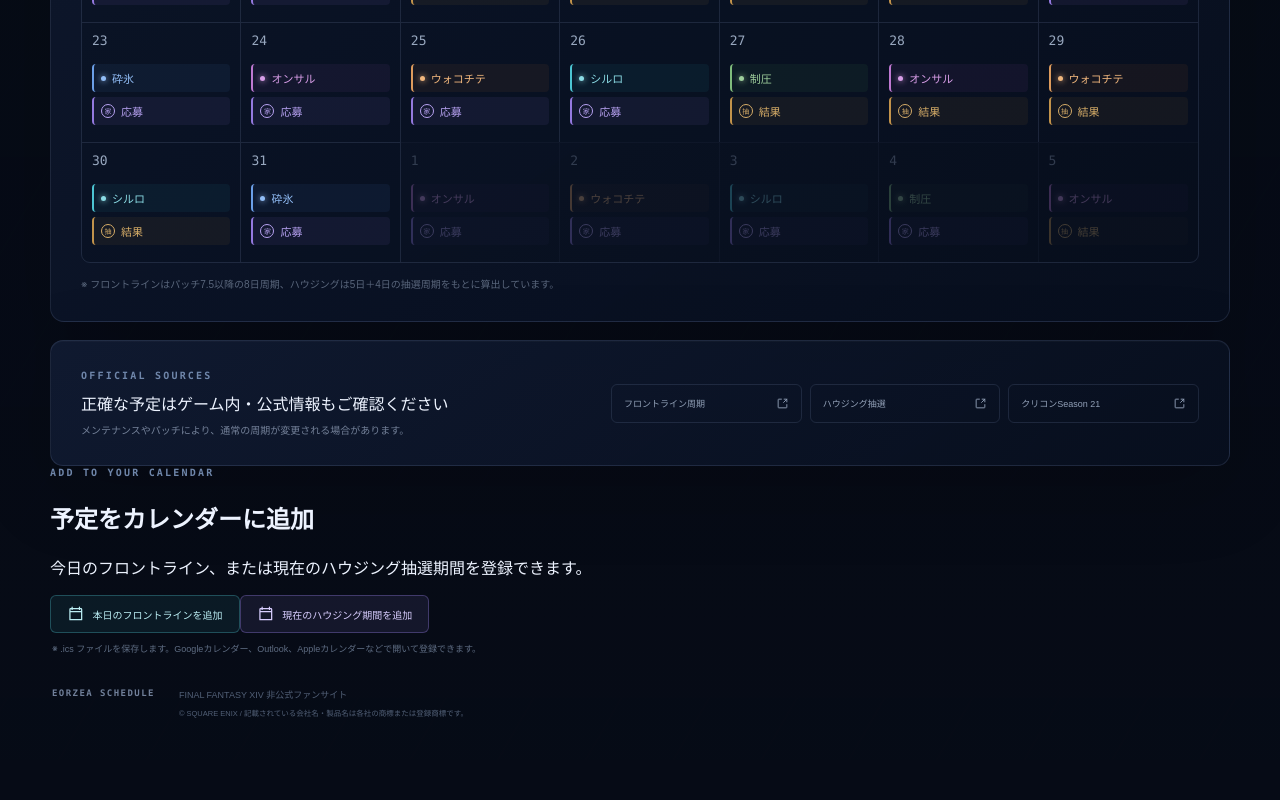
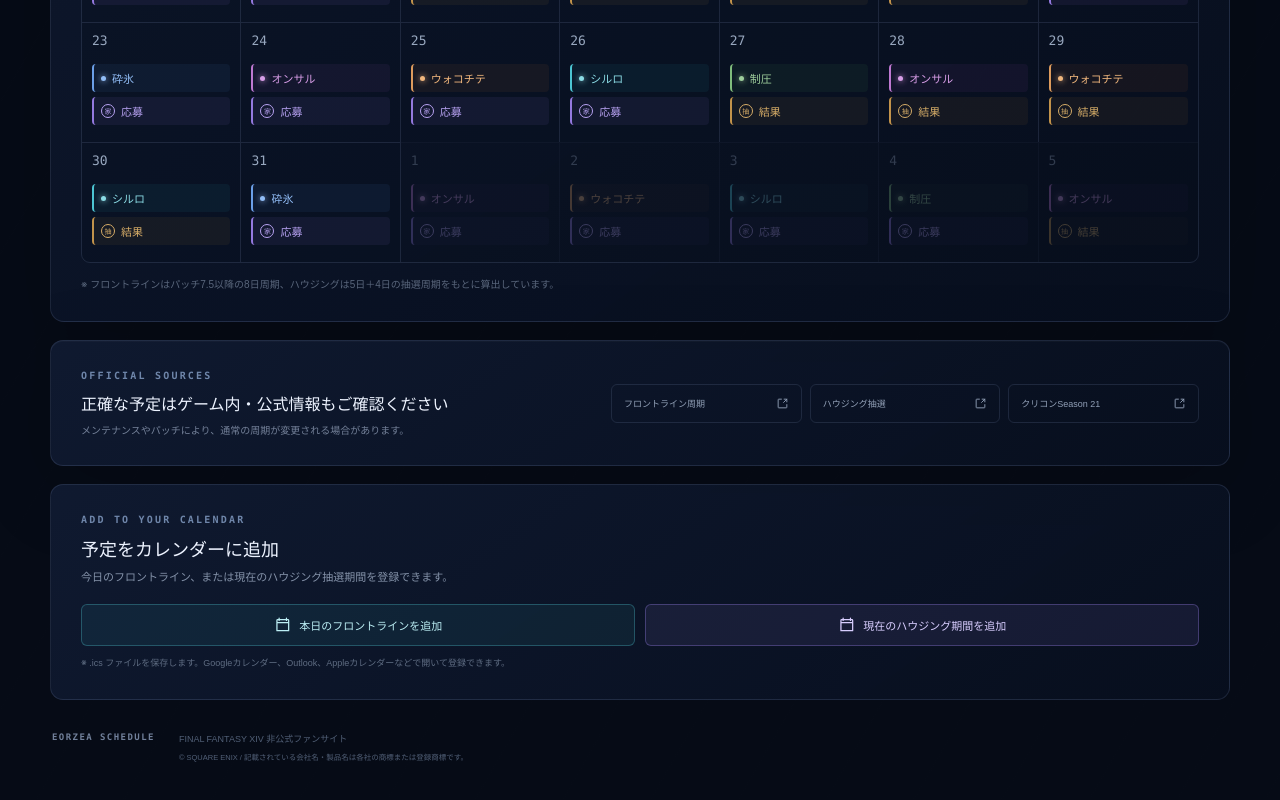
Before and after one commit to naikasann/ff14_calendar, a Next.js app: page / in a window 1280 px wide. Shown: the part 1568-2368 px from the top of the page. Before the commit the page ends 2328 px from the top, so only its background shows below. Built offline with nearby package versions, Linux system fonts and the light colour scheme.

Commit message:
Move calendar export to page bottom (app/globals.css)

```diff
--- a/app/globals.css
+++ b/app/globals.css
@@ -85,11 +85,15 @@ main::before { content: ""; position: fixed; inset: 0; pointer-events: none; opa
 .next-schedule li { display: flex; gap: 8px; }
 .next-schedule li span { flex: 0 0 36px; color: var(--cyan); font-family: var(--font-geist-mono), monospace; }
 .housing-detail .next-schedule li span { color: #bda9ff; }
-.calendar-add-button { grid-column: 1 / -1; display: inline-flex; align-items: center; justify-content: center; gap: 8px; min-height: 38px; padding: 0 16px; border: 1px solid rgba(88,216,231,.28); border-radius: 6px; background: rgba(61,177,191,.09); color: #bceff5; cursor: pointer; font-size: 10px; transition: .18s ease; }
+.calendar-add-button { display: inline-flex; align-items: center; justify-content: center; gap: 8px; min-height: 42px; padding: 0 16px; border: 1px solid rgba(88,216,231,.28); border-radius: 6px; background: rgba(61,177,191,.09); color: #bceff5; cursor: pointer; font-size: 11px; transition: .18s ease; }
 .calendar-add-button:hover { border-color: rgba(88,216,231,.55); background: rgba(61,177,191,.16); }
 .housing-add-button { border-color: rgba(169,140,255,.3); background: rgba(169,140,255,.09); color: #d8ceff; }
 .housing-add-button:hover { border-color: rgba(169,140,255,.58); background: rgba(169,140,255,.16); }
-.ics-note { margin: 9px 2px 0; color: #5e6c82; font-size: 9px; line-height: 1.6; }
+.calendar-export-section { margin-top: 18px; padding: 28px 30px; border: 1px solid var(--line); border-radius: 13px; background: linear-gradient(145deg, rgba(18,29,53,.84), rgba(8,15,31,.88)); }
+.calendar-export-section h2 { margin: 0 0 7px; font-size: 18px; font-weight: 560; }
+.calendar-export-section > div > p:last-child { margin: 0; color: #8492a9; font-size: 11px; }
+.export-actions { display: grid; grid-template-columns: 1fr 1fr; gap: 10px; margin-top: 20px; }
+.ics-note { margin: 10px 0 0; color: #5e6c82; font-size: 9px; line-height: 1.6; }
 
 .season-card { display: grid; grid-template-columns: auto 1fr auto auto; align-items: center; gap: 22px; min-height: 104px; border-radius: 12px; margin-top: 18px; padding: 18px 22px; }
 .season-emblem { position: relative; display: grid; place-items: center; width: 60px; height: 60px; border: 1px solid rgba(125,219,231,.22); transform: rotate(45deg); }
@@ -176,6 +180,7 @@ footer small { grid-column: 2; }
   .legend { display: none; }
   .sources-section { grid-template-columns: 1fr; gap: 20px; }
   .source-links { grid-template-columns: 1fr; }
+  .export-actions { grid-template-columns: 1fr; }
 }
 
 @media (max-width: 480px) {
```
